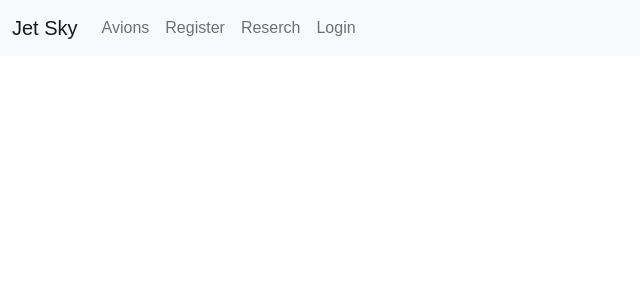
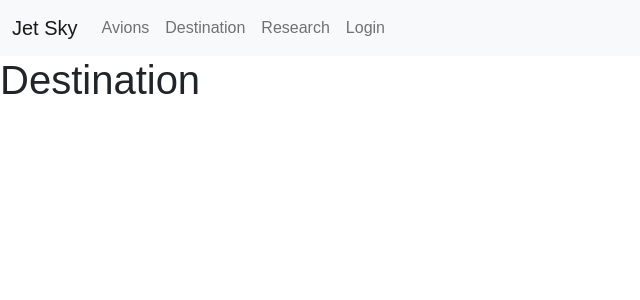
Before and after one commit to amiraydin/projet_final, a React (Create React App) app: page /Destination in a window 1280 px wide. Shown: the top 300 px of the page, without its empty margins (0-640 px from the left). Built offline with nearby package versions, Linux system fonts and the light colour scheme.

Commit message:
main is ready

```diff
--- a/src/App.jsx
+++ b/src/App.jsx
@@ -2,8 +2,8 @@ import React from "react";
 import "bootstrap/dist/css/bootstrap.min.css";
 import Home from "./pages/Home.jsx";
 import Avions from "./pages/Avions.jsx";
-import Register from "./pages/Register";
-import Reserch from "./pages/Reserch";
+import Destination from "./pages/Destination";
+import Research from "./pages/Research";
 import Navbar from "./component/Navbar.jsx";
 import Login from "./pages/Login";
 import { BrowserRouter, Route, Routes } from "react-router-dom";
@@ -17,8 +17,8 @@ export default function App() {
         <Routes>
           <Route exact path="/" element={<Home />} />
           <Route path="/Avions" element={<Avions />} />
-          <Route path="/Register" element={<Register />} />
-          <Route path="/Reserch" element={<Reserch />} />
+          <Route path="/Destination" element={<Destination />} />
+          <Route path="/Reserch" element={<Research />} />
           <Route path="/Login" element={<Login />} />
         </Routes>
       </BrowserRouter>
--- a/src/component/Navbar.jsx
+++ b/src/component/Navbar.jsx
@@ -28,13 +28,13 @@ export default class Navbar extends Component {
                 </Link>
               </li>
               <li className="nav-item">
-                <Link className="nav-link" to="/Register">
-                  Register
+                <Link className="nav-link" to="/Destination">
+                  Destination
                 </Link>
               </li>
               <li className="nav-item">
                 <Link className="nav-link" to="/Reserch">
-                  Reserch
+                  Research
                 </Link>
               </li>
               <li className="nav-item">
--- a/src/component/Search.jsx
+++ b/src/component/Search.jsx
@@ -4,7 +4,6 @@ import '../css/input.css'
 import image from '../images/video.mp4'
 // import img from '../images/airplan.jpg'
 // import { Form, Button, Col, Row } from 'react-bootstrap';
-
 
 export default function Search() {
     const [simpleGo, setSimpleGo] = useState("")
@@ -71,7 +70,7 @@ export default function Search() {
                     {!retour &&
                         <>
                             <div>
-                                <p>Return :</p>
+                                <p className="p-search">Return :</p>
                             </div>
                             <div className="mb-3">
                                 <input type="date" onChange={(e) => setDateretour(e.target.value)} className="form-control" />
--- a/src/css/input.css
+++ b/src/css/input.css
@@ -30,7 +30,7 @@ form {
   text-align: center;
 }
 
-input[type="text"], [type="time"], [type="date"], [type="checkbox"], [type="submit"], [type="number"] {
+.form-control, .form-check-input {
     background: rgba(255,255,255,0.2);
     border: none;
     backdrop-filter: blur(5px);
@@ -41,7 +41,7 @@ input[type="text"], [type="time"], [type="date"], [type="checkbox"], [type="subm
     text-shadow: 2px 2px 4px rgba(0,0,0,0.2);
 }
 
-p {
+.p-search {
     font-weight: 500;
     color: #fff;
     opacity: 0.7;
@@ -58,3 +58,5 @@ p {
 .btn:hover {
     background-color: rgb(128, 128, 123);
 }
+
+/* input[type="text"], [type="time"], [type="date"], [type="checkbox"], [type="submit"], [type="number"] */
--- a/src/pages/Register.jsx
+++ b/src/pages/Destination.jsx
@@ -3,7 +3,7 @@ import React from 'react'
 export default function Register() {
     return (
         <div>
-        <h1>Register</h1>
+            <h1>Destination</h1>
         </div>
     )
 }
```
Also changed, not shown: src/pages/proposition.jsx (deleted, +0 -9 lines), src/pages/Research.jsx (renamed from src/pages/Reserch.jsx).
